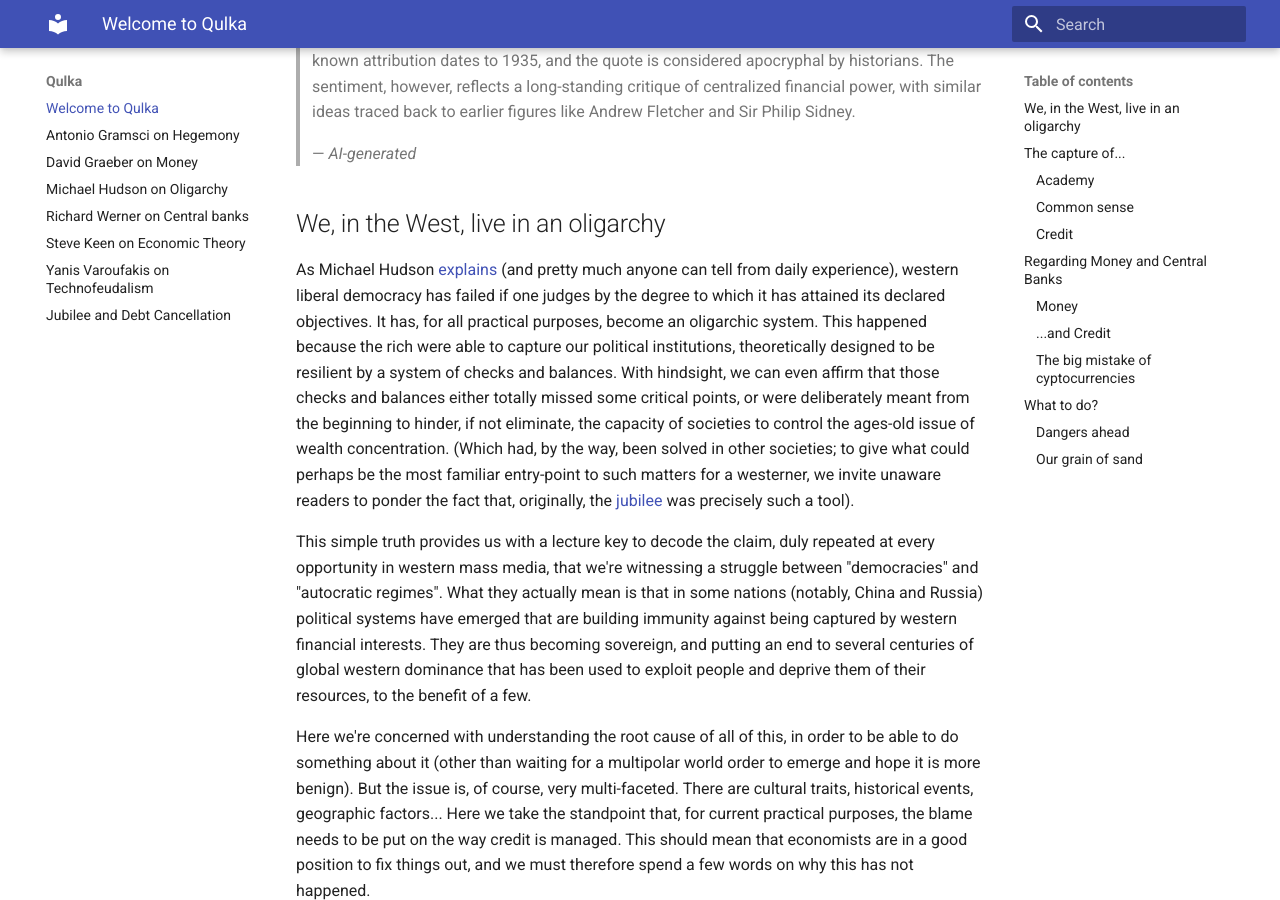
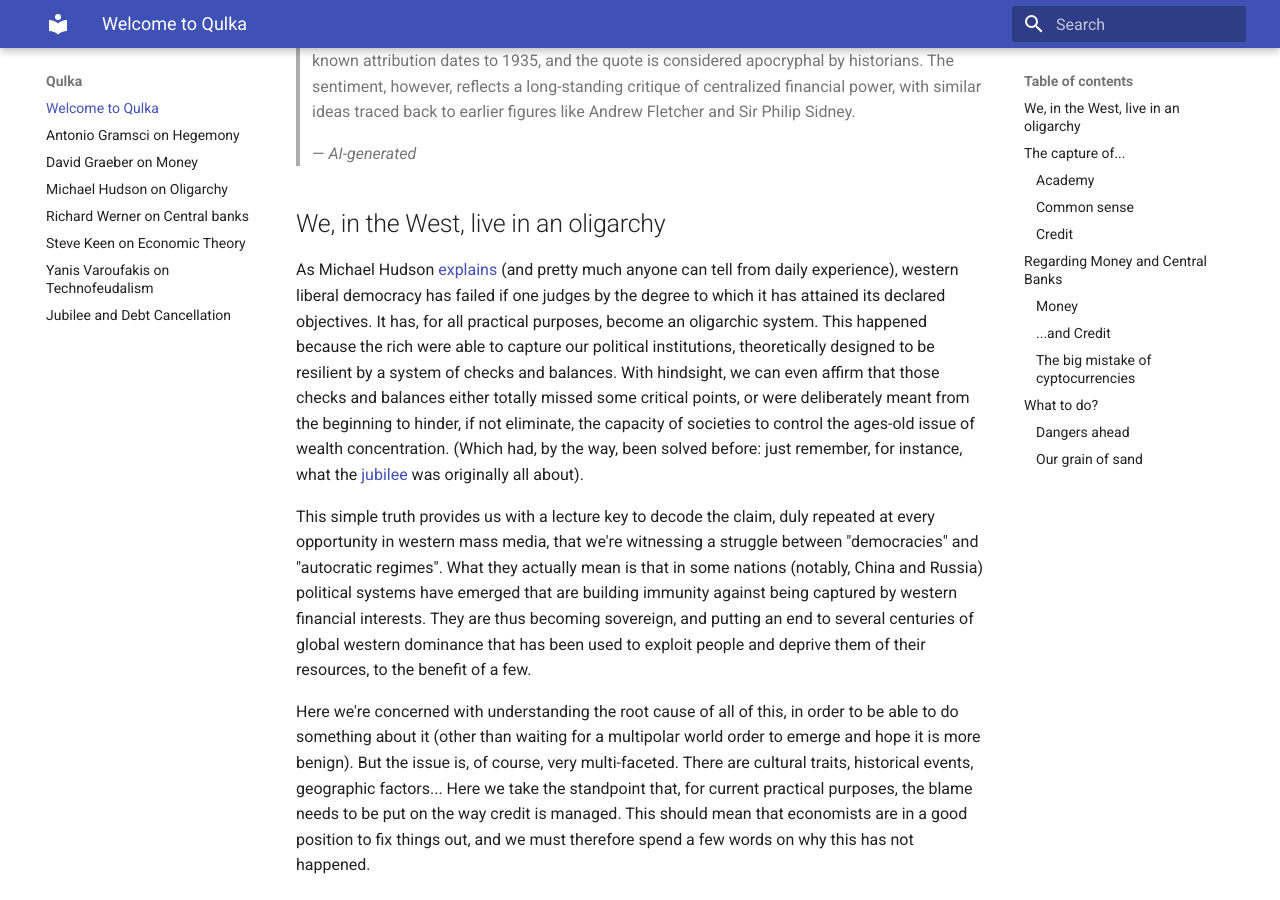
Before and after one commit to qulka/qulka.github.io, an MkDocs documentation site: the page built from docs/index.md, in a window 1280 px wide and 900 px high, scrolled down 362 px. Built offline with MkDocs 1.6.1 and Material for MkDocs 9.7.7, drawn with Linux system fonts in a browser that asks for light colours.

Commit message:
drop unnecessary and unjustified undertones

```diff
--- a/docs/index.md
+++ b/docs/index.md
@@ -11,7 +11,7 @@ The sentiment, however, reflects a long-standing critique of centralized financi
 
 ## We, in the West, live in an oligarchy
 
-As Michael Hudson [explains](Michael_Hudson.md) (and pretty much anyone can tell from daily experience), western liberal democracy has failed if one judges by the degree to which it has attained its declared objectives. It has, for all practical purposes, become an oligarchic system. This happened because the rich were able to capture our political institutions, theoretically designed to be resilient by a system of checks and balances. With hindsight, we can even affirm that those checks and balances either totally missed some critical points, or were deliberately meant from the beginning to hinder, if not eliminate, the capacity of societies to control the ages-old issue of wealth concentration. (Which had, by the way, been solved in other societies; to give what could perhaps be the most familiar entry-point to such matters for a westerner, we invite unaware readers to ponder the fact that, originally, the [jubilee](jubilee.md) was precisely such a tool).
+As Michael Hudson [explains](Michael_Hudson.md) (and pretty much anyone can tell from daily experience), western liberal democracy has failed if one judges by the degree to which it has attained its declared objectives. It has, for all practical purposes, become an oligarchic system. This happened because the rich were able to capture our political institutions, theoretically designed to be resilient by a system of checks and balances. With hindsight, we can even affirm that those checks and balances either totally missed some critical points, or were deliberately meant from the beginning to hinder, if not eliminate, the capacity of societies to control the ages-old issue of wealth concentration. (Which had, by the way, been solved before: just remember, for instance, what the [jubilee](jubilee.md) was originally all about).
 
 This simple truth provides us with a lecture key to decode the claim, duly repeated at every opportunity in western mass media, that we're witnessing a struggle between "democracies" and "autocratic regimes". What they actually mean is that in some nations (notably, China and Russia) political systems have emerged that are building immunity against being captured by western financial interests. They are thus becoming sovereign, and putting an end to several centuries of global western dominance that has been used to exploit people and deprive them of their resources, to the benefit of a few.
 
```
